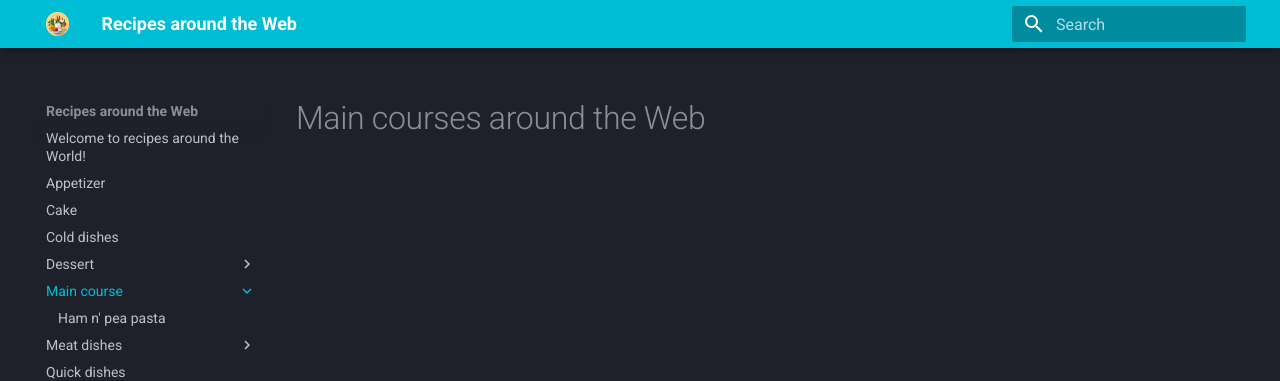
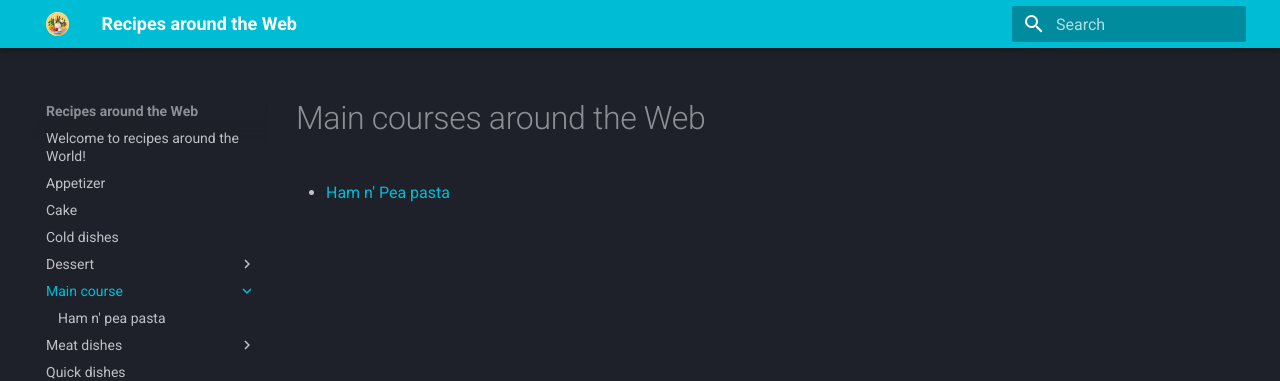
Before and after one commit to TimyStream/recipes-around-the-web, an MkDocs documentation site: the page built from docs/Main-course/index.md, in a window 1280 px wide. Shown: the top 381 px of the page. Built offline with MkDocs 1.6.1 and Material for MkDocs 9.7.7, drawn with Linux system fonts in a browser that asks for light colours.

Commit message:
Added Ham n' pea pasta Recipe to index

```diff
--- a/docs/Main-course/index.md
+++ b/docs/Main-course/index.md
@@ -1 +1,3 @@
 # Main courses around the Web
+
+* [Ham n' Pea pasta](Ham_Pea_Pasta.md)
```
